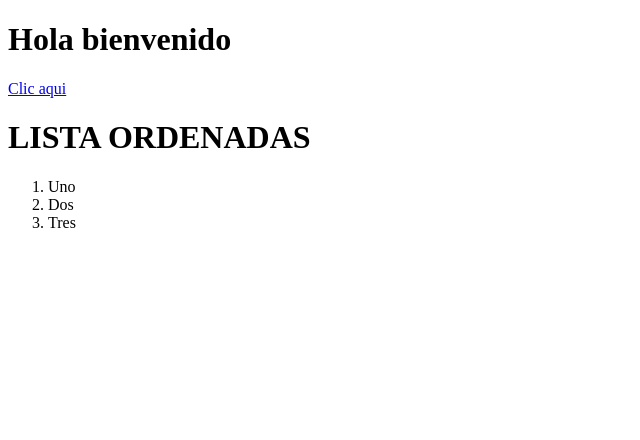
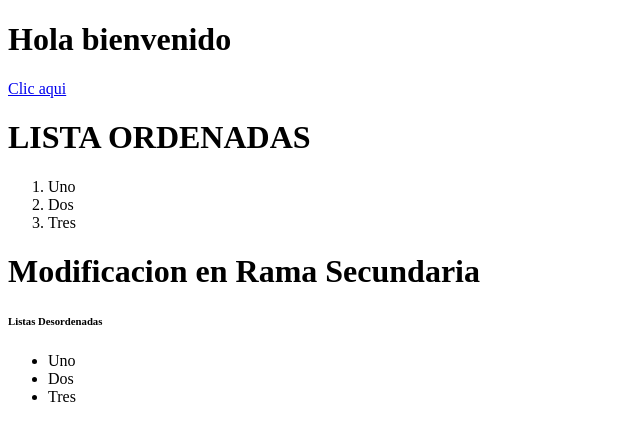
Before and after one commit to Gorostiola/Pagina_web, a plain HTML site: page index.html in a window 1280 px wide. Shown: the whole page, without its empty margins (0-640 px from the left). Drawn offline with Linux system fonts and the light colour scheme.

Commit message:
Modificacion en Rama Secundaria

```diff
--- a/index.html
+++ b/index.html
@@ -18,5 +18,14 @@
         <li>Tres</li>
     </ol>
 
+    <h1>Modificacion en Rama Secundaria</h1>
+    <h6>Listas Desordenadas</h6>
+    <ul>
+        <li>Uno</li>
+        <li>Dos</li>
+        <li>Tres</li>
+    </ul>
+
+
 </body>
 </html>
```
